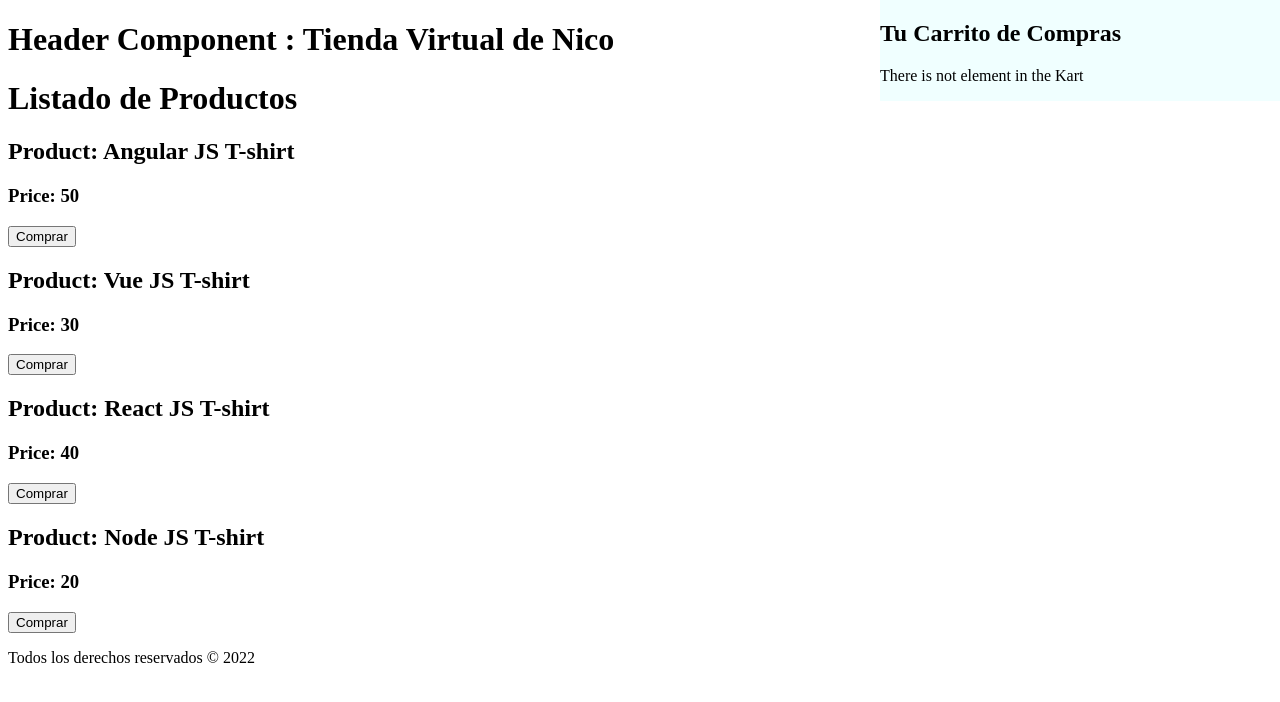
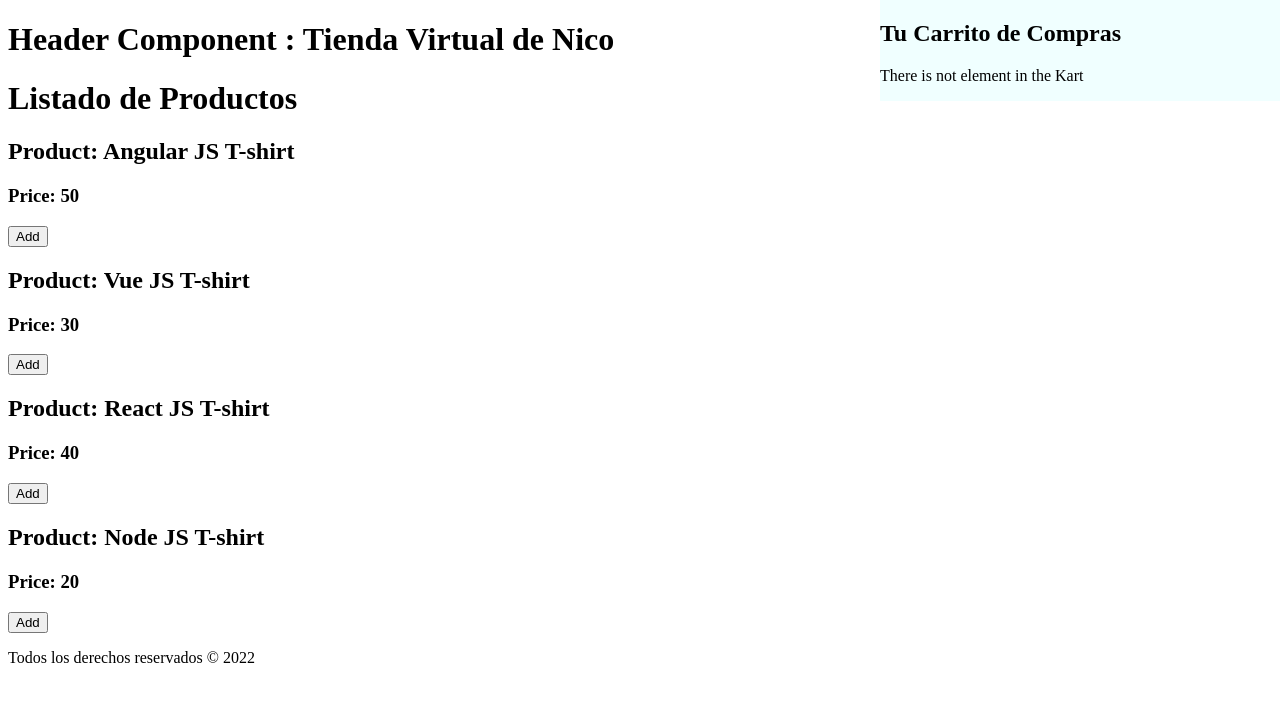
Before and after one commit to niklauspalerme/React_Intro, a React (Create React App) app: page / in a window 1280 px wide. Shown: the top 702 px of the page. Built offline with nearby package versions, Linux system fonts and the light colour scheme.

Commit message:
46) Eliminando Elementos del carrito
Se hacen los cambios necesarios para que el componente "Producto" detecte cuando genera el button "add" y "delete" y a su vez, estos botones contarán con funciones de eventos totalmente diferentes

```diff
--- a/package.json
+++ b/package.json
@@ -9,6 +9,7 @@
     "react": "^18.1.0",
     "react-dom": "^18.1.0",
     "react-scripts": "5.0.1",
+    "uuid": "^8.3.2",
     "web-vitals": "^2.1.4"
   },
   "scripts": {
--- a/src/App.js
+++ b/src/App.js
@@ -44,7 +44,8 @@ const App = () => {
       ))}
 
       <Carrito
-        car={car} />
+        car={car}
+        setCar={setCar} />
 
       <Footer
         fecha={fecha} />
--- a/src/components/Carrito.jsx
+++ b/src/components/Carrito.jsx
@@ -10,7 +10,7 @@ import Producto from './Producto';
 /// Componentes
 
 
-const Carrito = ({car}) => {
+const Carrito = ({car,setCar}) => {
 
     return(
        <div className='carrito'>
@@ -19,8 +19,10 @@ const Carrito = ({car}) => {
             ? <p>There is not element in the Kart</p>
             : car.map( carProduct =>(
                     <Producto
-                    key={carProduct.id}
-                    product= {carProduct} />
+                        key={carProduct.id}
+                        product= {carProduct}
+                        car={car}
+                        setCar={setCar}/>
                 ))}
        </div>
     )
--- a/src/components/Producto.jsx
+++ b/src/components/Producto.jsx
@@ -21,13 +21,25 @@ const Producto = ({product, car, setCar, products}) => {
        ]);
     }
 
+    const eliminarProducto = (id)=>{
+        const carProdutcx = car.filter (carProduct => carProduct.id  !== id);
+        setCar(carProdutcx);
+    }
+
     return(
        <div>
            <h2>Product: {name}</h2>
            <h3>Price: {price}</h3>
-           <button type='button' onClick={()=>seleccionarProducto(id)}>
-                Comprar
-           </button>
+
+           {products
+           ? ( <button type='button' onClick={()=>seleccionarProducto(id)}>
+                Add
+               </button>
+            )
+           :( <button type='button' onClick={()=>eliminarProducto(id)}>
+               Delete
+              </button>
+           )}
        </div>
     )
 
```
Also changed, not shown: 1 other file (tests, documents, lock files or other folders).
